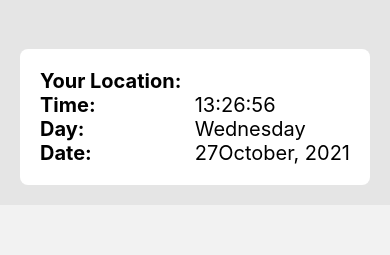
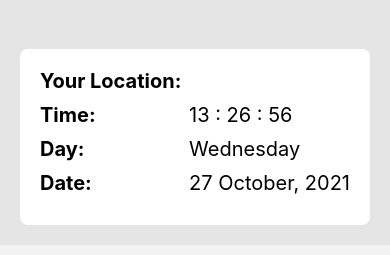
Before and after one commit to Adion52330/watchout-project, a React Native app: screen /WatchOut in a window 390 px wide. Shown: the part 298-553 px from the top of the page. Built offline with nearby package versions, Linux system fonts and the light colour scheme.

Commit message:
29th October 2021 `20:00`

```diff
--- a/components/HomeTime.js
+++ b/components/HomeTime.js
@@ -59,21 +59,31 @@ const HomeTime = () => {
       }}
     >
       <View style={styles.leftContainer}>
-        <Text style={{ fontSize: 20, fontWeight: "700" }}>Your Location: </Text>
-        <Text style={{ fontSize: 20, fontWeight: "700" }}>Time: </Text>
-        <Text style={{ fontSize: 20, fontWeight: "700" }}>Day: </Text>
-        <Text style={{ fontSize: 20, fontWeight: "700" }}>Date: </Text>
+        <Text style={{ fontSize: 20, fontWeight: "700", paddingBottom: 10 }}>
+          Your Location:{" "}
+        </Text>
+        <Text style={{ fontSize: 20, fontWeight: "700", paddingBottom: 10 }}>
+          Time:{" "}
+        </Text>
+        <Text style={{ fontSize: 20, fontWeight: "700", paddingBottom: 10 }}>
+          Day:{" "}
+        </Text>
+        <Text style={{ fontSize: 20, fontWeight: "700", paddingBottom: 10 }}>
+          Date:{" "}
+        </Text>
       </View>
       <View style={styles.rightContainer}>
-        <Text style={{ fontSize: 20, fontWeight: "400" }}>
+        <Text style={{ fontSize: 20, fontWeight: "400", paddingBottom: 10 }}>
           {Localisation.timezone}
         </Text>
-        <Text style={{ fontSize: 20, fontWeight: "400" }}>
-          {hours + ":" + minutes + ":" + seconds}
+        <Text style={{ fontSize: 20, fontWeight: "400", paddingBottom: 10 }}>
+          {hours + " : " + minutes + " : " + seconds}
         </Text>
-        <Text style={{ fontSize: 20, fontWeight: "400" }}>{dayName}</Text>
-        <Text style={{ fontSize: 20, fontWeight: "400" }}>
-          {dateNumber + monthName + ", " + year}
+        <Text style={{ fontSize: 20, fontWeight: "400", paddingBottom: 10 }}>
+          {dayName}
+        </Text>
+        <Text style={{ fontSize: 20, fontWeight: "400", paddingBottom: 10 }}>
+          {dateNumber + " " + monthName + ", " + year}
         </Text>
       </View>
     </View>
```
